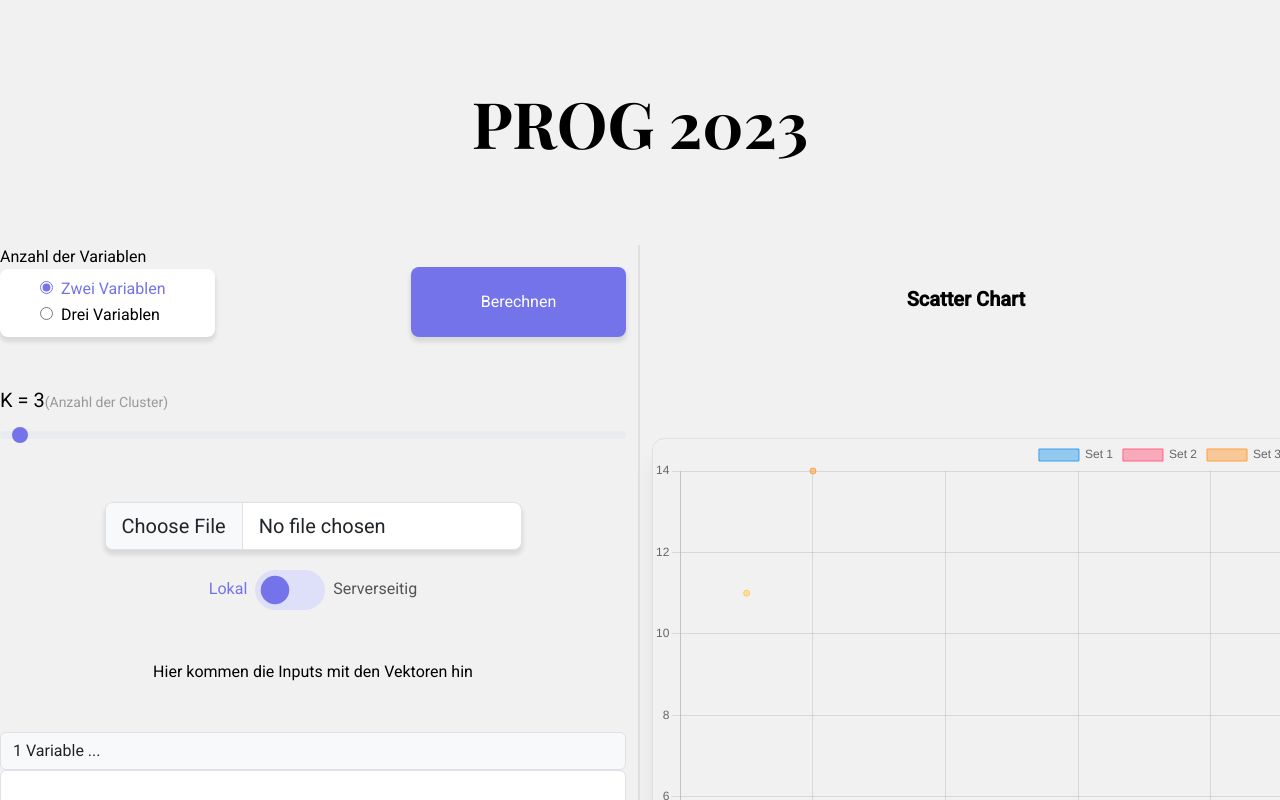
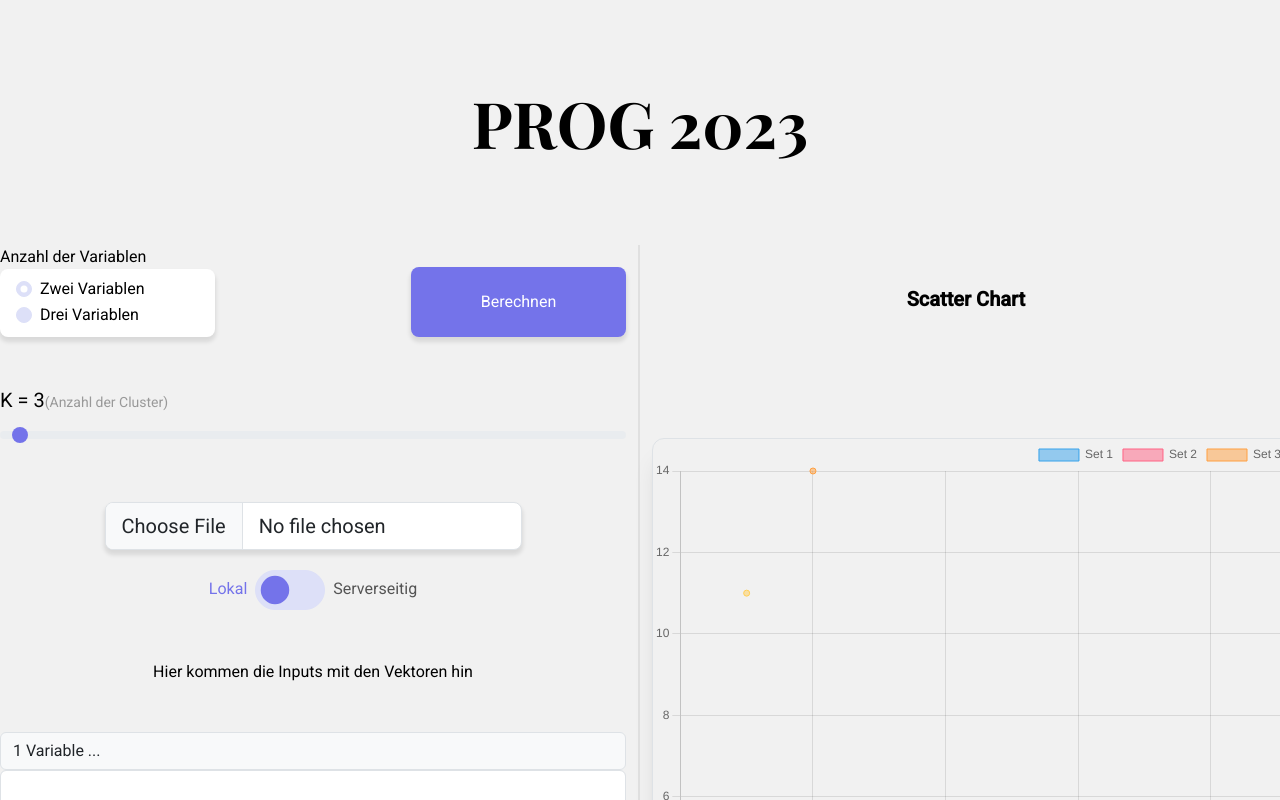
Before and after one commit to felixkru/PP2023, a Next.js app in the folder pp-2023/: page / in a window 1280 px wide. Shown: the top 800 px of the page. Built offline with nearby package versions, Linux system fonts and the light colour scheme; a web font is replaced by a local one.

Commit message:
fix: Button ist default korrekt gesetzt.

```diff
--- a/pp-2023/src/app/kmeans/switch-variables.js
+++ b/pp-2023/src/app/kmeans/switch-variables.js
@@ -1,5 +1,6 @@
 'use client'
 import {useState, createContext, useContext} from "react";
+import {validateConfig} from "next/dist/server/config-shared";
 
 /*
     Damit die State-Hooks in anderen Komponenten mit dem aktuellen Status verwendet werden können, wird der Kontext-Hook
@@ -10,16 +11,20 @@ const HandleSwitchVariablesContext = createContext();
 export function HandeleSwitchVariablesProvider({children}) {
 
     const [numberOfVariables, setNumberOfVariables] = useState(2);
+    const [activePoint1, setActivePoint1] = useState(true);
+    const [activePoint2, setActivePoint2] = useState(false);
 
     /*
     onOptionChange setzt den Wert von numberOfVariables neu.
      */
     const onOptionChange = (newValue) => {
         setNumberOfVariables(parseInt(newValue));
+        setActivePoint1((value) => !value);
+        setActivePoint2((value) => value);
     };
 
     return (
-        <HandleSwitchVariablesContext.Provider value={{numberOfVariables, onOptionChange}}>
+        <HandleSwitchVariablesContext.Provider value={{numberOfVariables, onOptionChange, activePoint1, activePoint2}}>
             {children}
         </HandleSwitchVariablesContext.Provider>
     );
@@ -34,28 +39,29 @@ export const HandleSwitchVariables = () => {
 
 export function SwitchVariables() {
 
-    let {numberOfVariables, onOptionChange} = HandleSwitchVariables();
+    let {numberOfVariables, onOptionChange, activePoint1, activePoint2} = HandleSwitchVariables();
 
     return (
         <div className='number-of-variables-container text-start'>
             <p>Anzahl der Variablen</p>
             <div className='variable-card card-style'>
                 <div className="form-check">
-
-                    <input className="variable-radio-input" type="radio" name="flexRadioDefault"
-                           id="flexRadioTwoVariables" value={2} checked={numberOfVariables === 2}
-                           onChange={(event) => onOptionChange(event.target.value)}/>
-                    <label className={'form-check-label ' + (numberOfVariables === 2 ? 'active-element' : null)}
-                           htmlFor="flexRadioTwoVariables">
+                    <input className="form-check-input" type="radio" name="flexRadioDefaultTwoVariables"
+                           id="flexRadioDefaultTwoVariables" value={2} checked={activePoint1}
+                           onChange={event => onOptionChange(event.target.value)}
+                    />
+                    <label className="form-check-label"
+                           htmlFor="flexRadioDefaultTwoVariables">
                         Zwei Variablen
                     </label>
                 </div>
                 <div className="form-check">
-                    <input className="variable-radio-input" type="radio" name="flexRadioDefault"
-                           id="flexRadioThreeVariables" value={3} checked={numberOfVariables === 3}
-                           onChange={(event) => onOptionChange(event.target.value)}/>
-                    <label className={'form-check-label ' + (numberOfVariables === 3 ? 'active-element' : null)}
-                           htmlFor="flexRadioThreeVariables">
+                    <input className="form-check-input" type="radio" name="flexRadioDefaultThreeVariables"
+                           id="flexRadioDefaultThreeVariables" value={3} checked={activePoint2}
+                           onChange={event => onOptionChange(event.target.value)}
+                    />
+                    <label className="form-check-label"
+                           htmlFor="flexRadioDefaultThreeVariables">
                         Drei Variablen
                     </label>
                 </div>
```
